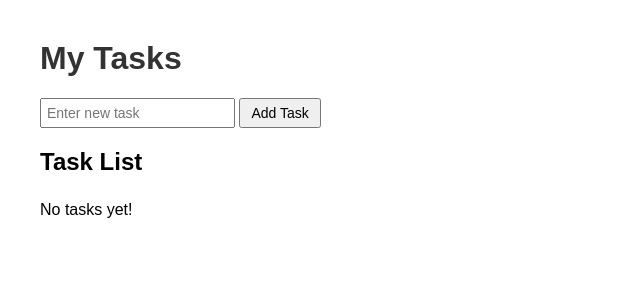
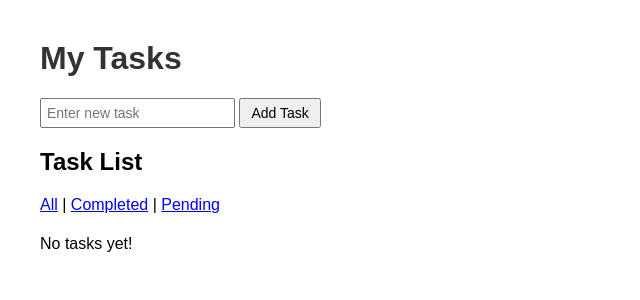
Before and after one commit to Atrv6/To-Do-List, a Flask app: page /?filter=all in a window 1280 px wide. Shown: the top 300 px of the page, without its empty margins (0-640 px from the left). Run offline with Flask 3, Linux system fonts and the light colour scheme.

Commit message:
Added Task filtering and CSV export

```diff
--- a/app.py
+++ b/app.py
@@ -1,6 +1,7 @@
-from flask import Flask, render_template, request, redirect, url_for
+from flask import Flask, render_template, request, redirect, url_for, Response
 import json
 import os
+import csv
 
 app = Flask(__name__)
 
@@ -31,6 +32,13 @@ def save_tasks(tasks):
 @app.route("/", methods=["GET"])
 def index():
     tasks = load_tasks()
+    filter_type = request.args.get('filter', 'all')
+
+    if filter_type == 'completed':
+        tasks = [t for t in tasks if t['done']]
+    elif filter_type == 'pending':
+        tasks = [t for t in tasks if not t['done']]
+
     return render_template("index.html", tasks=tasks)
 
 # Route to add a new task
@@ -43,5 +51,26 @@ def add_task():
         save_tasks(tasks)
     return redirect(url_for("index"))
 
+
+@app.route("/toggle/<int:task_index>", methods=["POST"])
+def toggle_task(task_index):
+    tasks = load_tasks()
+    if 0 <= task_index < len(tasks):
+        tasks[task_index]["done"] = not tasks[task_index]["done"]
+        save_tasks(tasks)
+    return redirect(url_for("index"))
+
+
+@app.route("/export")
+def export_tasks():
+    tasks = load_tasks()
+    def generate():
+        yield "name,done\n"
+        for task in tasks:
+            yield f"{task['name']},{task['done']}\n"
+    return Response(generate(), mimetype="text/csv",
+                    headers={"Content-Disposition": "attachment;filename=tasks.csv"})
+
+
 if __name__ == "__main__":
     app.run(debug=True)
--- a/templates/index.html
+++ b/templates/index.html
@@ -14,6 +14,11 @@
     </form>
 
     <h2>Task List</h2>
+    <div>
+        <a href="{{ url_for('index', filter='all') }}">All</a> |
+        <a href="{{ url_for('index', filter='completed') }}">Completed</a> |
+        <a href="{{ url_for('index', filter='pending') }}">Pending</a>
+    </div>
     <ul>
         {% for task in tasks %}
         <li class="{% if task.done %}done{% endif %}">
```
